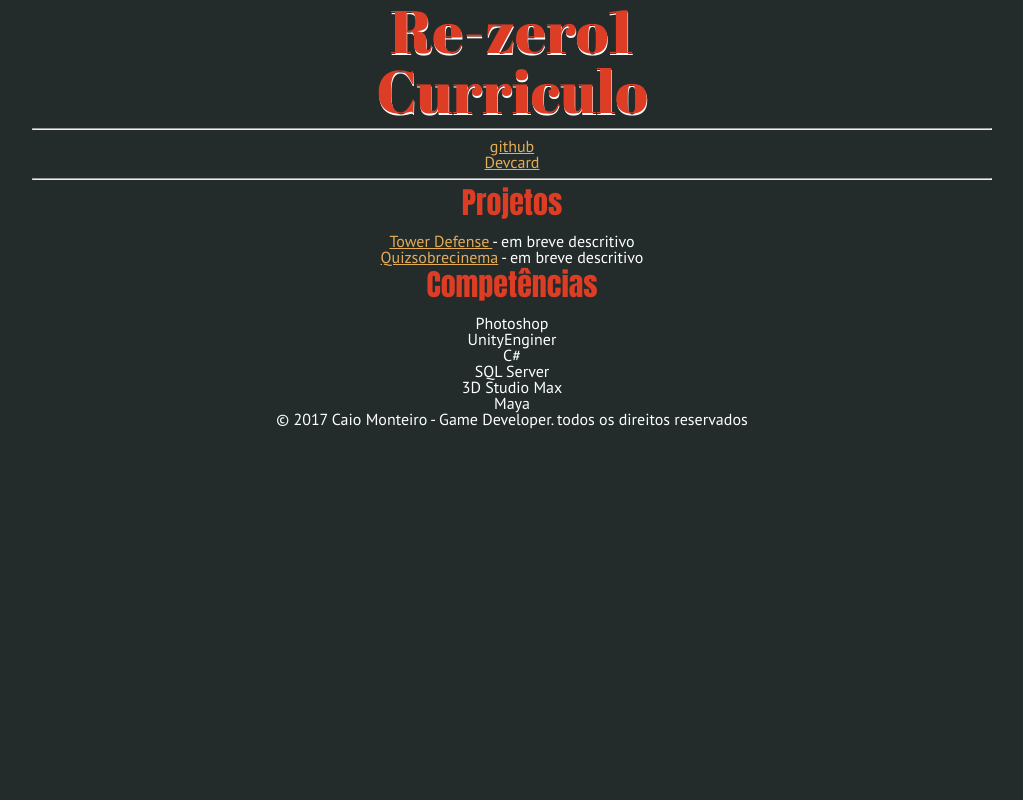
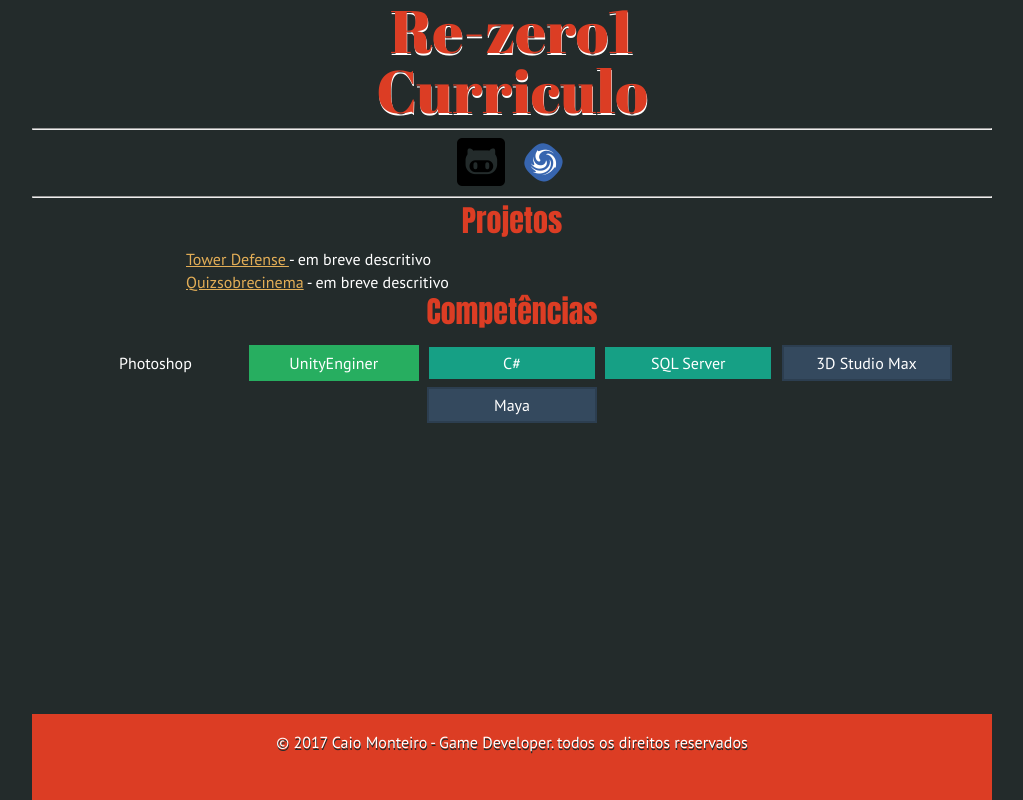
Before and after one commit to re-zero1/re-zero1.github.io, a plain HTML site: page index.html in a window 1280 px wide. Shown: the whole page, without its empty margins (128-1151 px from the left). Drawn offline with Linux system fonts and the light colour scheme.

Commit message:
alteracao

```diff
--- a/CSS/Estilo.Css
+++ b/CSS/Estilo.Css
@@ -12,24 +12,58 @@ margin-bottom: 15px;
 }
 /*Texto*/
 body{
-font-family: 'PT Sans'; background-color: #232B2B;
+font-family: 'PT Sans';  background-color: #232B2B;
 color: #ffffff; text-align: center;
 }
 .corpo{
 	width: 960px; margin: auto;
 }
 a{color:#E3AE57}
-.redes-sociais li{display: incline-block; margin: 0 5px;}
-.redes-sociais li a{display: incline-block;}
+.redes-sociais li{display: inline-block; margin: 0 5px;}
+.redes-sociais li a{display: inline-block;}
 .redes-sociais li span{width: 48px; height: 48px;
 background-repeat: no-repeat; overflow: hidden;
-text-indent: 7000px; display: incline-block;}
+text-indent: 7000px; display: inline-block;}
 
-.linkedin{background-image: url('*../Img/linkedin.png');
+.linkedin{background-image: url('../Img/linkedin.png');
 -webkit-filter: grayscale(100%); filter: grayscale(100%);}
 .linkedin:hover{-webkit-filter: grayscale(0%); filter: grayscale(0%);}
-.gituhub{background-image: url('*../Img/github.png')}
+.github{background-image: url('../Img/github.png')}
 
-.facebook{background-image: url('*../Img/Facebook.png')}
+.facebook{background-image: url('../Img/Facebook.png')}
 
-.devcard{background-image: url('*../Img/Devcard.png')}
+.devcard{background-image: url('../Img/Devcard.png')}
+
+
+.projetos{width: 700px; margin: 0 auto; text-align: left}
+.projetos li{margin-bottom: 7px; margin-top: 7px;
+padding-left: 24px; background-image: url
+('../img/projetos.png'); background-repeat: no-repeat}
+
+.projetos li:hover{color: #e35757}
+
+a:hover{color: #e35757}
+
+.Competências ul{width: 700px; margin: 0 auto}
+.Competências li{display: inline-block; width: 150px;
+padding: 8px; margin: 3px;}
+
+.dev{background-color: #16a085; border: 2px solid #16a08}
+.dev:hover {background-color: #1abc9c}
+
+.engine{background-color: #27ae60; border: 2px solid #27ae60}
+.engine:hover{background-color: #2ecc71}
+
+.design{background-color: #2980b9; border: 2px solid #2980b9}
+.design:hover{background-color: #3498db}
+
+.banco{background-color: #8e44ad; border: 2px solid #8e44ad}
+.banco:hover{background-color: #9b59b6}
+
+.tresD{background-color: #2c3e50; border: 2px solid #2c3e50}
+.tresD{background-color: #34495e}
+
+footer{margin-top: 50px; padding-top: 20px;
+padding-bottom: 50px; background-color: #DC3D24;
+text-shadow: 0.5px 1.5px #232B2B; position:fixed;
+bottom: 0px; width: 960px;}
--- a/index.html
+++ b/index.html
@@ -13,7 +13,7 @@
 		<h1> Re-zero1 </h1>
 		<h1> Curriculo </h1>
 		<hr>
-		<ul class ="redes sociais">
+		<ul class ="redes-sociais">
 			<li><a href = "https://github.com/re-zero1"><span class = "github">github</span></a></li>
 			<li><a href = "http://devcard.com.br/card/caio-monteiro/#_=_"><span class = "devcard">Devcard</span></a></li>
 		</ul>
@@ -31,11 +31,11 @@
 		 <h2>Competências</h2>
 		 <ul class = "Competências">
 		 <li class="Design">Photoshop</li>
-		 <li class="Design">UnityEnginer</li>
-		 <li class="Design">C#</li>
-		 <li class="Design">SQL Server</li>
-		 <li class="Design">3D Studio Max</li>
-		 <li class="Design">Maya</li>
+		 <li class="engine">UnityEnginer</li>
+		 <li class="dev">C#</li>
+		 <li class="dev">SQL Server</li>
+		 <li class="tresD">3D Studio Max</li>
+		 <li class="tresD">Maya</li>
 		 </ul>
 		 <footer>
 		 &copy; 2017 Caio Monteiro - <i>Game Developer</i>.
```
